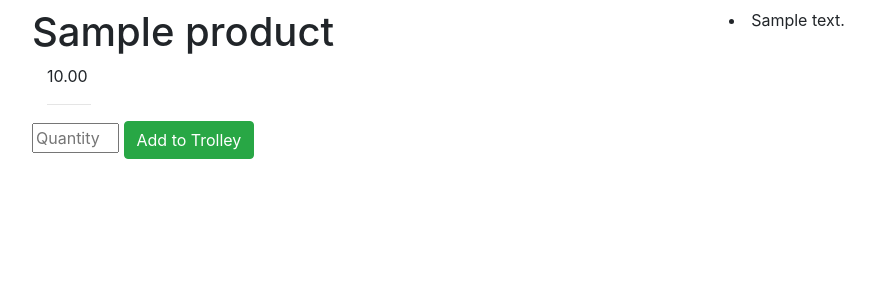
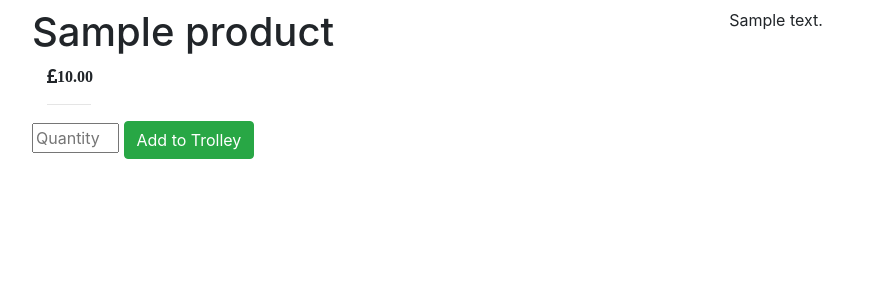
Before and after one commit to Luciano-Lima/ecommerce, a Django app: page /products/ in a window 1280 px wide. Shown: the part 76-376 px from the top of the page, without its empty margins (38-913 px from the left). Run offline with Django 3.2, Linux system fonts and the light colour scheme; tables that the repository leaves empty hold one stand-in row (values such as "Sample post"); grey boxes marked "Sample" are stand-in pictures; some libraries are stand-ins or nearby versions.

Commit message:
Added font awesome price glyphycon to

```diff
--- a/products/templates/products.html
+++ b/products/templates/products.html
@@ -16,12 +16,12 @@
         </div>
         <div class="col-md-4 new-produto">
             <div class="product-description">
-                <li>{{ product.description | truncatewords:30 }}</li>
+                <p>{{ product.description | truncatewords:30 }}</p>
             </div>
         </div>
         <div class="new-product">
             <div class="col-md-4 product-price">
-                {{ product.price }}
+                <p><i class="fas fa-pound-sign">{{ product.price }}</i></p>
                 <hr>
             </div>
             <div class="add-to-cart">
```
